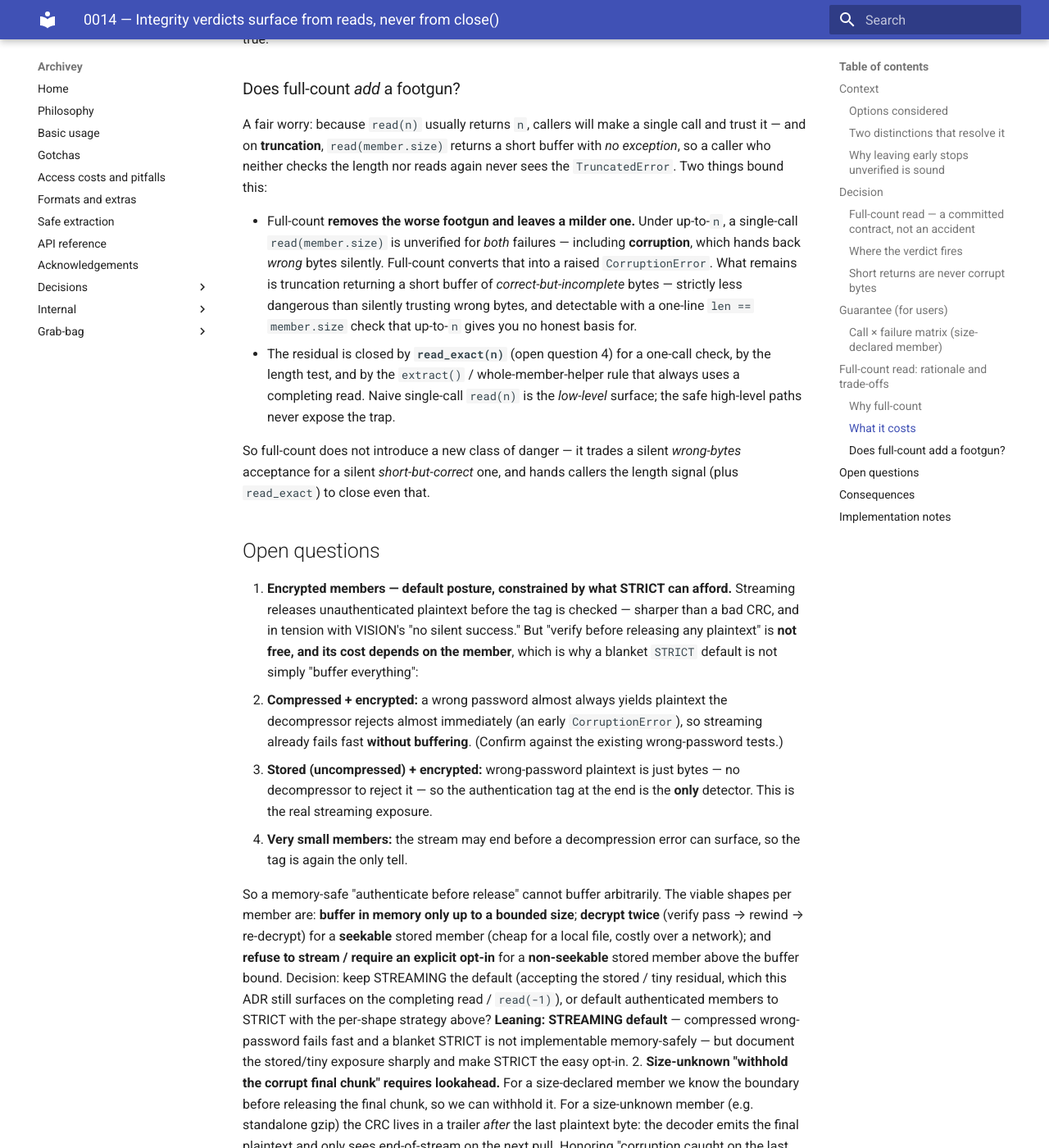
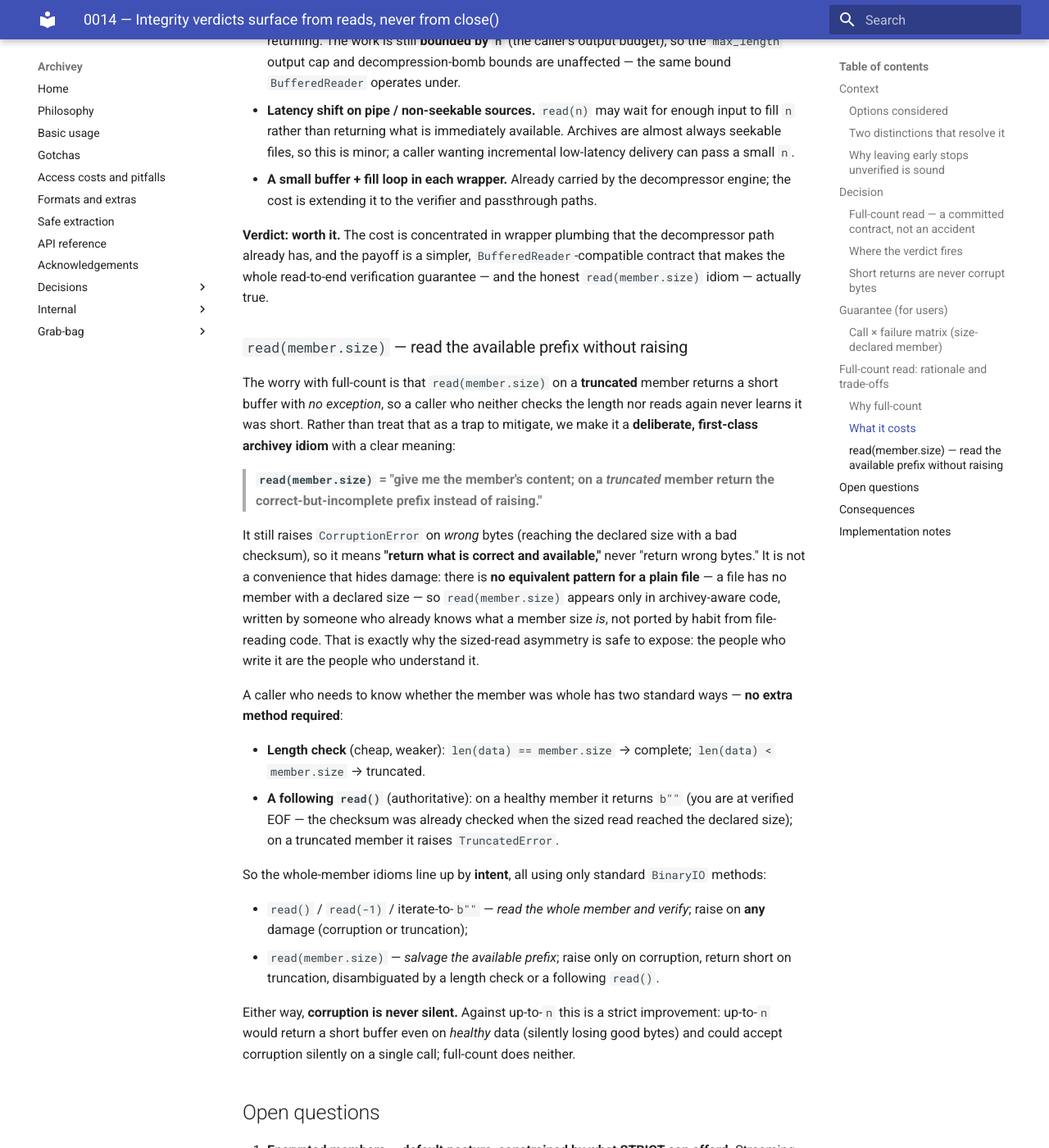
Before and after one commit to davitf/archivey-2, an MkDocs documentation site: the page built from docs/decisions/0014-integrity-verdicts-from-reads-not-close.md, in a window 1280 px wide and 1400 px high, scrolled down 7013 px. Shown: the whole window at 82% size. Built offline with MkDocs 1.6.1 and Material for MkDocs 9.7.7, drawn with Linux system fonts in a browser that asks for light colours; some of the changed text lies outside the part shown.

Commit message:
ADR 0014: lead full-count with file compatibility; sell read(member.size)
- Make BufferedReader compatibility the lead reason for full-count: open(path,
  'rb') is a BufferedReader whose read(n) is full-count, so file-reading code is
  the most likely thing pointed at our streams; the question is which standard we
  match, and BufferedReader (full-count) is the drop-in. Add the healthy-data
  safety argument (up-to-n silently loses good bytes on a single call) as a
  first-class reason.
- Replace the defensive "does full-count add a footgun?" with a positive
  "read(member.size) — read the available prefix without raising": a deliberate
  archivey idiom (salvage the correct-but-incomplete prefix; raise only on wrong
  bytes), safe to expose because plain files have no member.size so it appears
  only in archivey-aware code. Truncation detection via length check or a
  following read() (b"" on healthy, raises on truncated) — no non-standard method.
- Align the matrix commentary and the extract() consequence with the salvage
  framing.

Co-Authored-By: Claude Opus 4.8 <noreply@anthropic.com>
Claude-Session: https://claude.ai/code/session_01B95mCP2hhHZp199PAuK6Q4

```diff
--- a/docs/decisions/0014-integrity-verdicts-from-reads-not-close.md
+++ b/docs/decisions/0014-integrity-verdicts-from-reads-not-close.md
@@ -212,11 +212,12 @@ member before returning any of it.
 
 The load-bearing asymmetry: **`read(member.size)` raises on corruption but returns a
 short buffer on truncation** — because corruption yields wrong bytes (withheld) while
-truncation yields a correct-but-incomplete prefix (delivered). A single-call caller who
-wants to catch both must check `len(data) == member.size` (or use `read(-1)`); **"no
-exception" does not mean "complete."** Size-unknown members have no `member.size` to
-read to, so a bare `read(n)` cannot self-certify at all — use `read(-1)` /
-read-to-`b""`.
+truncation yields a correct-but-incomplete prefix (delivered). This is a **deliberate
+idiom** ("salvage the available prefix; raise only on wrong bytes"), not a trap — see
+*`read(member.size)` — read the available prefix without raising* below for why it is
+safe to expose and how a caller checks for truncation (length, or a following `read()`).
+Size-unknown members have no `member.size` to read to, so a bare `read(n)` cannot
+self-certify at all — use `read(-1)` / read-to-`b""`.
 
 ## Full-count `read`: rationale and trade-offs
 
@@ -233,20 +234,30 @@ gets its own accounting. The two candidate contracts:
 
 ### Why full-count
 
-- **It is what makes the verification story true.** Under up-to-`n`,
+- **It matches the file object users actually hold — the strongest reason.** The
+  dominant binary file object in Python is `open(path, 'rb')`, an `io.BufferedReader`,
+  and **`BufferedReader.read(n)` is full-count**: it issues multiple underlying reads to
+  return exactly `n` unless EOF. So `data = f.read(known_size)` is a *correct, everyday*
+  idiom, and an archivey stream is the thing people most often swap in for a file. The
+  real question is therefore not "full-count vs. the stream contract" but **which
+  standard we match** — `BufferedReader` (full-count) or raw `io.RawIOBase` (up-to-`n`).
+  Matching `BufferedReader` makes archivey a **drop-in for file-reading code**; matching
+  `RawIOBase` silently breaks it. Full-count is the *more* compatible choice, not less —
+  and file-reading code is the single most likely thing to be pointed at our streams.
+- **It keeps naive single-call reads safe on healthy data.** Under up-to-`n`, a stream
+  free to "decode one block and return it" can hand back a *partial* buffer on a
+  perfectly good member; a caller who reads once and trusts it **silently loses correct
+  data on an undamaged archive** — the worst outcome, and a frequent one. Full-count
+  eliminates it: a healthy `read(n)` always returns `n`. Its only silent-ish residual is
+  genuine truncation, where the bytes are correct and the shortfall is length-checkable.
+- **It makes the verification story true.** Under up-to-`n`,
   `data = f.read(member.size)` can return a prefix on healthy data; the single-call
   caller never reaches the declared size, and corruption is silently accepted — the
   exact regression this ADR closes. Only full-count guarantees `read(member.size)`
   reaches the end and therefore verifies.
 - **Simpler contract, simpler docs.** "You get what you asked for; you get less only at
-  the end (EOF or truncation)." That one sentence replaces a page of "a short read
-  might mean anything." A short return regains a single, useful meaning: a terminal
-  boundary (and, with a declared size, a length check distinguishes clean-complete from
-  truncated).
-- **Interchangeable with a buffered file.** Most Python code written against an object
-  from `open(..., 'rb')` (a `BufferedReader`) assumes full-count and breaks subtly
-  against an up-to-`n` object. Full-count makes archivey streams drop-in wherever a
-  buffered binary file is expected, which is the common case.
+  the end (EOF or truncation)." One sentence replaces "a short read might mean
+  anything," and a short return regains a single meaning: a terminal boundary.
 - **Reviewers converged on it** as the right load-bearing fix once the sized-read
   guarantee was on the table.
 
@@ -275,28 +286,46 @@ decompressor path already has, and the payoff is a simpler, `BufferedReader`-com
 contract that makes the whole read-to-end verification guarantee — and the honest
 `read(member.size)` idiom — actually true.
 
-### Does full-count *add* a footgun?
+### `read(member.size)` — read the available prefix without raising
 
-A fair worry: because `read(n)` usually returns `n`, callers will make a single call and
-trust it — and on **truncation**, `read(member.size)` returns a short buffer with *no
-exception*, so a caller who neither checks the length nor reads again never sees the
-`TruncatedError`. Two things bound this:
+The worry with full-count is that `read(member.size)` on a **truncated** member returns
+a short buffer with *no exception*, so a caller who neither checks the length nor reads
+again never learns it was short. Rather than treat that as a trap to mitigate, we make
+it a **deliberate, first-class archivey idiom** with a clear meaning:
 
-- Full-count **removes the worse footgun and leaves a milder one.** Under up-to-`n`, a
-  single-call `read(member.size)` is unverified for *both* failures — including
-  **corruption**, which hands back *wrong* bytes silently. Full-count converts that into
-  a raised `CorruptionError`. What remains is truncation returning a short buffer of
-  *correct-but-incomplete* bytes — strictly less dangerous than silently trusting wrong
-  bytes, and detectable with a one-line `len == member.size` check that up-to-`n` gives
-  you no honest basis for.
-- The residual is closed by **`read_exact(n)`** (open question 4) for a one-call check,
-  by the length test, and by the `extract()` / whole-member-helper rule that always uses
-  a completing read. Naive single-call `read(n)` is the *low-level* surface; the safe
-  high-level paths never expose the trap.
+> **`read(member.size)` = "give me the member's content; on a *truncated* member return
+> the correct-but-incomplete prefix instead of raising."**
 
-So full-count does not introduce a new class of danger — it trades a silent
-*wrong-bytes* acceptance for a silent *short-but-correct* one, and hands callers the
-length signal (plus `read_exact`) to close even that.
+It still raises `CorruptionError` on *wrong* bytes (reaching the declared size with a
+bad checksum), so it means **"return what is correct and available,"** never "return
+wrong bytes." It is not a convenience that hides damage: there is **no equivalent
+pattern for a plain file** — a file has no member with a declared size — so
+`read(member.size)` appears only in archivey-aware code, written by someone who already
+knows what a member size *is*, not ported by habit from file-reading code. That is
+exactly why the sized-read asymmetry is safe to expose: the people who write it are the
+people who understand it.
+
+A caller who needs to know whether the member was whole has two standard ways — **no
+extra method required**:
+
+- **Length check** (cheap, weaker): `len(data) == member.size` → complete;
+  `len(data) < member.size` → truncated.
+- **A following `read()`** (authoritative): on a healthy member it returns `b""` (you
+  are at verified EOF — the checksum was already checked when the sized read reached the
+  declared size); on a truncated member it raises `TruncatedError`.
+
+So the whole-member idioms line up by **intent**, all using only standard `BinaryIO`
+methods:
+
+- `read()` / `read(-1)` / iterate-to-`b""` — *read the whole member and verify*; raise
+  on **any** damage (corruption or truncation);
+- `read(member.size)` — *salvage the available prefix*; raise only on corruption, return
+  short on truncation, disambiguated by a length check or a following `read()`.
+
+Either way, **corruption is never silent.** Against up-to-`n` this is a strict
+improvement: up-to-`n` would return a short buffer even on *healthy* data (silently
+losing good bytes) and could accept corruption silently on a single call; full-count
+does neither.
 
 ## Open questions
 
@@ -379,9 +408,9 @@ length signal (plus `read_exact`) to close even that.
 - **High-level helpers read to the true end.** `extract()` and any whole-member helper
   MUST consume each member with a *completing* read (`read(-1)`, or a sized read plus a
   drain to `b""`), so the default extraction path raises `TruncatedError` on a short
-  member rather than silently writing a truncated file. The quiet-truncation short
-  return is a **low-level** `read(member.size)` affordance for callers who opt into it,
-  never the default `extract` behavior.
+  member rather than silently writing a truncated file. The non-raising short return is
+  the deliberate `read(member.size)` **prefix-salvage** idiom for callers who opt into
+  it, never the default `extract` behavior.
 - **STRICT is proposed, not shipped (sequencing).** The escape hatch for "never release
   unverified / unauthenticated bytes" is `VerificationMode.STRICT`
   (`verification-integrity-mode`, still proposed). This ADR's STREAMING default is
```
